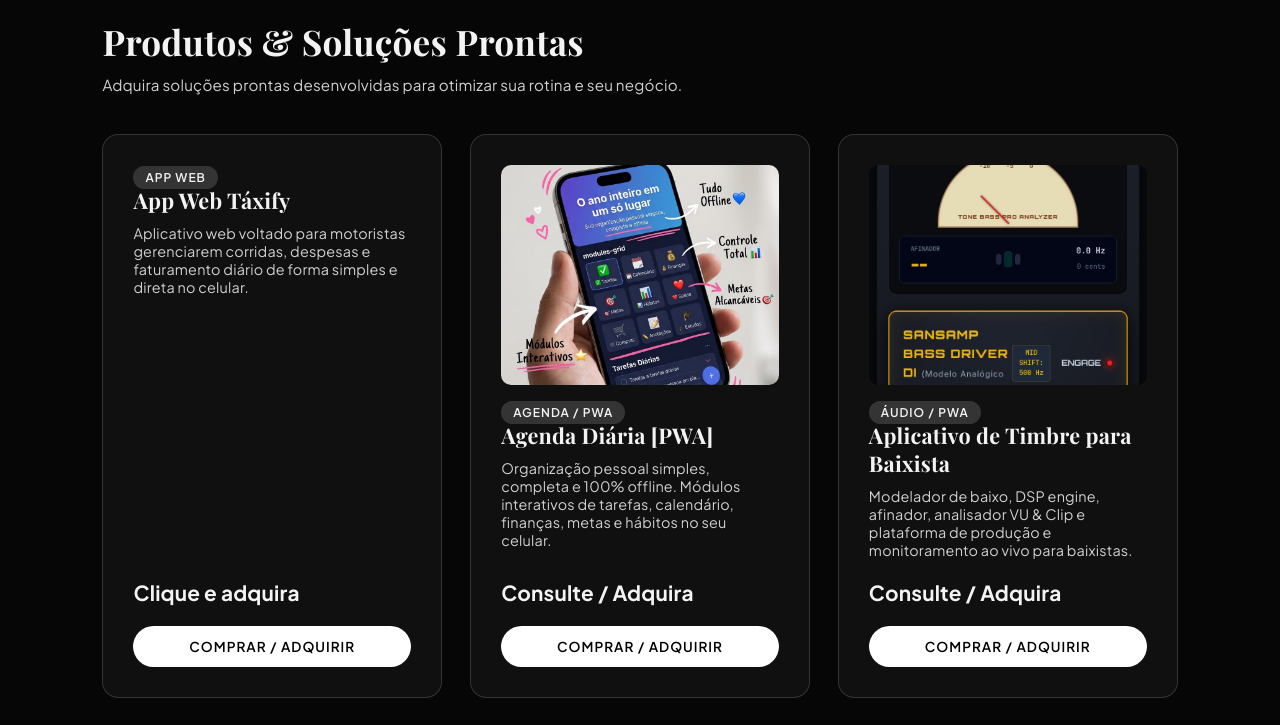
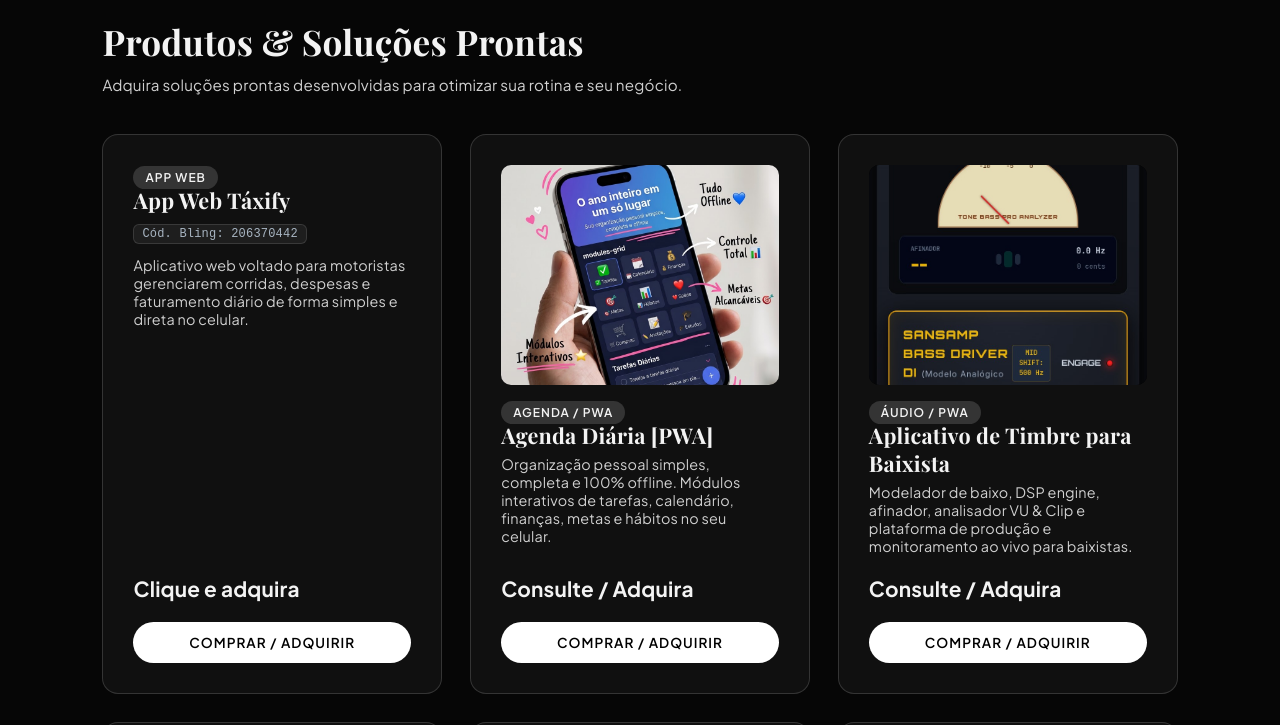
Before and after one commit to carlamiter038-source/carlamitertech, a plain HTML site: page index.html in a window 1280 px wide. Shown: the part 1740-2465 px from the top of the page. Drawn offline with nearby package versions, Linux system fonts and the light colour scheme; a web font is replaced by a local one.

Commit message:
Refactor product card styles and data structure

```diff
--- a/index.html
+++ b/index.html
@@ -354,7 +354,19 @@
         font-family: 'Playfair Display', serif;
         font-size: 1.35rem;
         color: var(--text-primary);
-        margin-bottom: 10px;
+        margin-bottom: 6px;
+    }
+
+    .product-bling-ref {
+        display: inline-block;
+        font-size: 0.75rem;
+        color: #a8b5c2;
+        background: rgba(255, 255, 255, 0.06);
+        border: 1px solid rgba(255, 255, 255, 0.12);
+        padding: 2px 8px;
+        border-radius: 6px;
+        margin-bottom: 12px;
+        font-family: monospace;
     }
 
     .product-card p {
@@ -1160,7 +1172,7 @@
         phone: "5531975644571",
         phoneFormatted: "(31) 97564-4571",
         email: "carlamiter038@gmail.com",
-        insta: "@carlamitertech", // Handle atualizado
+        insta: "@carlamitertech",
         pix: "carlapemi@outlook.com",
         vision: "focada em criar soluções simples, acessíveis e funcionais para o dia a dia. Estou sempre em constante atualização e acompanhando as tendências da área de tecnologia.",
         photo: "Foto.jpg"
@@ -1176,9 +1188,15 @@
         }
     ];
 
+    /* --- LISTA DE PRODUTOS INTEGRADA COM BLING ---
+       - blingId: Código de cadastro/referência no ERP Bling
+       - blingUrl: Cole a URL completa do Link de Pagamento do Bling quando quiser checkout direto
+    */
     const products = [
         {
             id: 1,
+            blingId: "206370442",
+            blingUrl: "", // Cole aqui a URL completa do Link de Pagamento do Bling (se houver)
             title: "App Web Táxify",
             category: "App Web",
             desc: "Aplicativo web voltado para motoristas gerenciarem corridas, despesas e faturamento diário de forma simples e direta no celular.",
@@ -1186,6 +1204,8 @@
         },
         {
             id: 2,
+            blingId: "",
+            blingUrl: "",
             title: "Agenda Diária [PWA]",
             category: "Agenda / PWA",
             desc: "Organização pessoal simples, completa e 100% offline. Módulos interativos de tarefas, calendário, finanças, metas e hábitos no seu celular.",
@@ -1194,6 +1214,8 @@
         },
         {
             id: 3,
+            blingId: "",
+            blingUrl: "",
             title: "Aplicativo de Timbre para Baixista",
             category: "Áudio / PWA",
             desc: "Modelador de baixo, DSP engine, afinador, analisador VU & Clip e plataforma de produção e monitoramento ao vivo para baixistas.",
@@ -1202,6 +1224,8 @@
         },
         {
             id: 4,
+            blingId: "",
+            blingUrl: "",
             title: "Página de Links / Bio Personalizada",
             category: "Link/Bio",
             desc: "Página leve, ultra rápida e responsiva para colocar na bio do seu Instagram com todos os seus contatos.",
@@ -1209,6 +1233,8 @@
         },
         {
             id: 5,
+            blingId: "",
+            blingUrl: "",
             title: "Hub USB-C 8 em 1 Multifuncional",
             category: "Acessórios / Adaptadores",
             desc: "Adaptador Hub Tipo C com HDMI 4K, porta Ethernet RJ45 Gigabit, USB-C PD (87W), USB 3.0/2.0 e leitores de cartão SD e TF (Micro SD).",
@@ -1217,6 +1243,8 @@
         },
         {
             id: 6,
+            blingId: "",
+            blingUrl: "",
             title: "Hub Adaptador Tipo C 3 em 1",
             category: "Acessórios / Adaptadores",
             desc: "Adaptador multifuncional compacto Tipo C com portas para cartão SD, cartão TF/Micro SD e entrada USB para Pendrive/Dispositivos.",
@@ -1243,7 +1271,6 @@
         document.getElementById('displayContactPhoneLink').href = `tel:${rawPhone}`;
         document.getElementById('displayContactEmailLink').href = `mailto:${siteInfo.email}`;
 
-        // Monta o link do Instagram removendo o @ de forma segura
         const cleanInsta = siteInfo.insta.replace('@', '').trim();
         const instaUrl = `https://www.instagram.com/${cleanInsta}`;
         document.getElementById('displayContactInstaLink').href = instaUrl;
@@ -1288,13 +1315,15 @@
             const card = document.createElement('div');
             card.className = 'product-card';
 
-            let imageHtml = p.image ? `<div class="product-image-container"><img src="${p.image}" alt="${p.title}" loading="lazy"></div>` : '';
+            const imageHtml = p.image ? `<div class="product-image-container"><img src="${p.image}" alt="${p.title}" loading="lazy"></div>` : '';
+            const refBadge = p.blingId ? `<span class="product-bling-ref">Cód. Bling: ${p.blingId}</span>` : '';
 
             card.innerHTML = `
                 <div>
                     ${imageHtml}
                     <span class="product-badge">${p.category}</span>
                     <h3>${p.title}</h3>
+                    ${refBadge}
                     <p>${p.desc}</p>
                 </div>
                 <div>
@@ -1309,7 +1338,17 @@
     async function iniciarCompra(productId) {
         try {
             const product = products.find(p => p.id === productId);
-            const msg = encodeURIComponent(`Olá! Tenho interesse em adquirir o produto: ${product.title} (${product.price}).`);
+            if (!product) return;
+
+            // 1. Se houver Link de Pagamento do Bling configurado, abre o checkout diretamente
+            if (product.blingUrl && product.blingUrl.trim() !== "") {
+                window.open(product.blingUrl.trim(), '_blank');
+                return;
+            }
+
+            // 2. Caso contrário, envia pelo WhatsApp incluindo o código Bling como referência do pedido
+            const ref = product.blingId ? ` [Cód. Bling: ${product.blingId}]` : '';
+            const msg = encodeURIComponent(`Olá! Tenho interesse em adquirir o produto: ${product.title}${ref} (${product.price}).`);
             window.open(`https://wa.me/${siteInfo.phone}?text=${msg}`, '_blank');
         } catch (error) {
             console.error('Erro ao processar checkout:', error);
```
